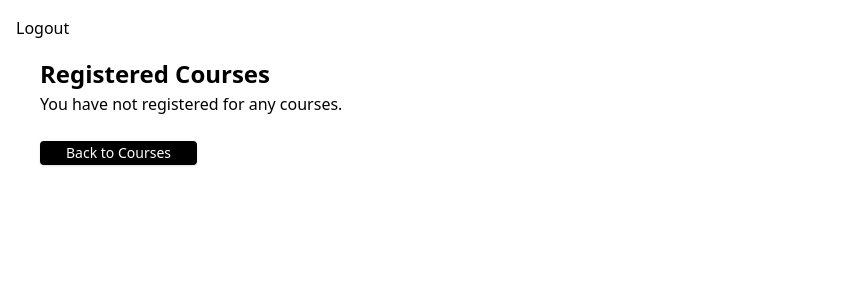
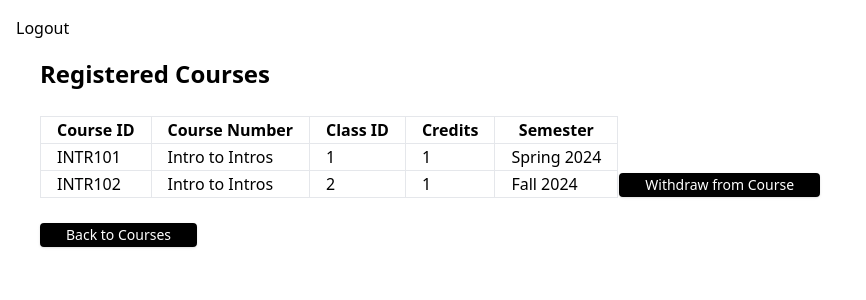
Before and after one commit to asigba/Online-Course-Registration, a Flask app: page /registered in a window 1280 px wide. Shown: the part 40-340 px from the top of the page, without its empty margins (0-866 px from the left). Run offline with Flask 3, Linux system fonts and the light colour scheme; a user stored in the database is signed in; tables that the repository leaves empty hold one stand-in row (values such as "Sample post").

Commit message:
Updated Defaults, Automated Drop/Withdraw Button

```diff
--- a/src/app.py
+++ b/src/app.py
@@ -71,6 +71,10 @@ class User(db.Model, UserMixin):
     created_at = db.Column(db.DateTime, default=datetime.now(timezone.utc), nullable=False)
     updated_at = db.Column(db.DateTime, onupdate=datetime.now(timezone.utc), nullable=True)
 
+    def __init__(self, username, password):
+        self.username = username
+        self.password = User.hash_password(password)
+
     # Changing the default representation
     def __repr__(self):
         """ Changes the default representation
@@ -81,6 +85,32 @@ class User(db.Model, UserMixin):
         """
         return f'{self.username}'
 
+    @staticmethod
+    def hash_password(password):
+        return bcrypt.generate_password_hash(password).decode('utf-8')
+
+    @staticmethod
+    def init_database_users():
+        json_file_path = 'initial_student_user_data.json'
+        with open(json_file_path, 'r') as student_user_data_file:
+            student_user_data = load(student_user_data_file)
+
+        for student_user in student_user_data:
+            user = User(
+                username=student_user['username'],
+                password=student_user['password']
+            )
+            # Add each new course to the database
+            db.session.add(user)
+        try:
+            db.session.commit()
+            if app.debug:
+                print("Users have been successfully added to the database.")
+        except Exception as e:
+            if app.debug:
+                print(f"Error committing changes to the database: {e}")
+            db.session.rollback()
+
 # Default Database Table : Students
 class Student(db.Model):
     __tablename__ = 'students'
@@ -90,14 +120,16 @@ class Student(db.Model):
     student_id = db.Column(db.Integer, unique=True, nullable=False)
     first_name = db.Column(db.String(30), nullable=False)
     last_name = db.Column(db.String(30), nullable=False)
-    updated_at = db.Column(db.DateTime, onupdate=datetime.now(timezone.utc), nullable=True)
     student_email = db.Column(db.String(64), nullable=False)
     phone_number = db.Column(db.String(10), nullable=False)
     current_enrollments = db.Column(JSON, nullable=True)
     past_enrollments = db.Column(JSON, nullable=True)
     cart = db.Column(MutableList.as_mutable(JSON), default=[])
-    registered_courses = db.Column(MutableList.as_mutable(JSON), default=[])
+    registered_classes = db.Column(MutableList.as_mutable(JSON), default=[])
+    created_at = db.Column(db.DateTime, default=datetime.now(timezone.utc), nullable=False)
+    updated_at = db.Column(db.DateTime, onupdate=datetime.now(timezone.utc), nullable=True)
 
+    # student = Student(form.first_name.data, form.last_name.data, user.id, form.username.data, form.phone_number.data)
     def __init__(self, first_name, last_name, id, email, phone):
         self.id = id
         self.first_name = first_name.lower()
@@ -108,6 +140,40 @@ class Student(db.Model):
 
     def __repr__(self):
         return f'<Student {self.first_name} {self.last_name}, User ID: {self.student_id}>'
+
+    @staticmethod
+    def init_database_students():
+        json_file_path = 'initial_student_user_data.json'
+        with open(json_file_path, 'r') as student_user_data_file:
+            student_user_data = load(student_user_data_file)
+
+        for student_user in student_user_data:
+            user = User.query.filter_by(username=student_user['username']).first()
+            student = Student(
+                first_name=student_user['first_name'],
+                last_name=student_user['last_name'],
+                id=user.id,
+                email=student_user['username'],
+                phone=student_user['phone_number']
+            )
+            student.registered_classes = student_user['registered_classes']
+
+            # Allocate seats automatically
+            for class_id in student.registered_classes:
+                class_selected = Class.query.filter(Class.class_id == class_id).first()
+                print(class_selected)
+                class_selected.allocate_seat()
+
+            # Add each new course to the database
+            db.session.add(student)
+        try:
+            db.session.commit()
+            if app.debug:
+                print("Students have been successfully added to the database.")
+        except Exception as e:
+            if app.debug:
+                print(f"Error committing changes to the database: {e}")
+            db.session.rollback()
 
     @staticmethod
     def generate_student_id():
@@ -129,13 +195,13 @@ class Student(db.Model):
             self.cart = []
 
         if class_selected.class_id in self.cart:
-            flash(f"Class {class_selected.class_id}:{class_selected.course_id} is already in the cart.", "info")
+            flash(f"Class {class_selected} is already in the cart.", "info")
         else:
             self.cart.append(class_selected.class_id)
             # Mark the JSON column as modified so SQLAlchemy detects the change
             flag_modified(self, "cart")
             db.session.commit()
-            flash(f"Class {class_selected.class_id}:{class_selected.course_id} added to cart!", "success")
+            flash(f"Class {class_selected} added to cart!", "success")
 
         #print(f"Updated cart contents (Student ID: {self.student_id}): {self.cart}")
 
@@ -150,9 +216,9 @@ class Student(db.Model):
             self.cart.remove(class_selected.class_id)
             flag_modified(self, "cart")
             db.session.commit()
-            flash(f"Class {class_selected.class_id}:{class_selected.course_id} removed from cart.", "success")
+            flash(f"Class {class_selected} removed from cart.", "success")
         else:
-            flash(f"Class {class_selected.class_id}:{class_selected.course_id} is not in the cart.", "info")
+            flash(f"Class {class_selected} is not in the cart.", "info")
 
     def clear_cart(self):
         """Empties the cart or list of course
@@ -173,28 +239,39 @@ class Student(db.Model):
         for class_id in self.cart[:]:
             class_selected = Class.query.filter(Class.class_id == class_id).first()
             if class_selected.available_seats > 0:
-                if class_id not in self.registered_courses:
-                    self.registered_courses.append(class_id)
-                    flash(f"Successfully registered for {class_selected.class_id}:{class_selected.course_id}!", "success")
+                if class_id not in self.registered_classes:
+                    self.registered_classes.append(class_id)
+                    flash(f"Successfully registered for {class_selected}!", "success")
                 else:
-                    flash(f"Course {class_selected.class_id}:{class_selected.course_id} is already registered.", "info")
+                    flash(f"Course {class_selected} is already registered.", "info")
             else:
-                flash(f"Course {class_selected.class_id}:{class_selected.course_id} does not have any available seats.", "failure")
+                flash(f"Course {class_selected} does not have any available seats.", "failure")
 
         self.cart.clear()
         flag_modified(self, "cart")
-        flag_modified(self, "registered_courses")
+        flag_modified(self, "registered_classes")
         db.session.commit()
         class_selected.allocate_seat()
         flash("All available classes selected have been registered successfully.", "success")
 
-    def view_registered_courses(self):
-        if not self.registered_courses:
+    def view_registered_classes(self):
+        if not self.registered_classes:
             print("No registered courses.")
         else:
             print("Registered Courses:")
-            for class_id in self.registered_courses:
+            for class_id in self.registered_classes:
                 print(f"{class_id}")
+
+    def remove_course_from_registered(self, class_selected):
+        if class_selected.class_id in self.registered_classes:
+            self.registered_classes.remove(class_selected.class_id)
+            # Mark the JSON column as modified
+            flag_modified(self, "registered_classes")
+            db.session.commit()
+            class_selected.free_seat()
+            flash(f"Class {class_selected} has been successfully dropped.", "success")
+        else:
+            flash(f"Class {class_selected} is not in your registered courses.", "info")
 
 
 # Default Database Table : Courses
@@ -312,6 +389,16 @@ class Class(db.Model):
     professor = db.Column(db.String(64), nullable=False)
     credits_awarded = db.Column(db.Integer, nullable=False)
     available_seats = db.Column(db.Integer, nullable=False)
+
+    # Changing the default representation
+    def __repr__(self):
+        """ Changes the default representation
+        Args:
+            None
+        Returns:
+            None
+        """
+        return f'Class: {self.course_id}, ID: {self.class_id} '
 
     def allocate_seat(self):
         print(self.course.max_seats)
@@ -502,6 +589,10 @@ def init_database(database_file_path, app, db, course):
                 Semester.init_database_semesters()
                 # Create Classes from Courses
                 Course.create_classes()
+                # Create Default User/Student Account
+                User.init_database_users()
+                Student.init_database_students()
+
 
 # ROUTES...
 
@@ -662,7 +753,7 @@ def change_password():
     form = ChangePasswordForm()
     if form.validate_on_submit():
         #print(current_user.password)
-        password_hash = bcrypt.generate_password_hash(form.new_password.data).decode('utf-8')
+        password_hash = User.hash_password(form.password.data)
         print(password_hash)
         # Setting new password
         current_user.password = password_hash
@@ -678,7 +769,7 @@ def change_password():
 def register():
     form = RegisterForm()
     if form.validate_on_submit():
-        password_hash = bcrypt.generate_password_hash(form.password.data).decode('utf-8')
+        password_hash = User.hash_password(form.password.data)
         user = User(username=form.username.data, password=password_hash)
         db.session.add(user)
         db.session.commit()
@@ -703,11 +794,11 @@ def add_to_cart():
                 student = current_user.student
                 student.add_course_to_cart(class_selected)
             else:
-                flash(f"Class {class_selected.class_id}:{class_selected.course_id} not found!", 'error')
+                flash(f"{class_selected} not found!", 'error')
         else:
-            flash(f"Course {class_selected.class_id}:{class_selected.course_id} does not have any available seats.", "failure")
+            flash(f"{class_selected} does not have any available seats.", "failure")
     else:
-        flash(f"Course {class_selected.class_id}:{class_selected.course_id} has already started or has invalid dates.", "failure")
+        flash(f"{class_selected} has already started or has invalid dates.", "failure")
     return redirect(url_for('view_cart'))
 
 @app.route('/cart')
@@ -730,9 +821,9 @@ def remove_from_cart():
     if class_id in student.cart:
         student.cart.remove(class_id)
         db.session.commit()
-        flash(f"Class {class_selected.class_id}:{class_selected.course_id} removed from cart.", "success")
+        flash(f"Class {class_selected} removed from cart.", "success")
     else:
-        flash(f"Class {class_selected.class_id}:{class_selected.course_id} not found in cart.", "info")
+        flash(f"Class {class_selected} not found in cart.", "info")
 
     return redirect(url_for('view_cart'))
 
@@ -749,25 +840,22 @@ def drop_course():
     student = current_user.student
     class_selected = Class.query.filter(Class.class_id == class_id).first()
 
-    if class_id in student.registered_courses:
-        student.registered_courses.remove(class_id)
-        # Mark the JSON column as modified
-        flag_modified(student, "registered_courses")
-        db.session.commit()
-        class_selected.free_seat()
-        flash(f"Class {class_selected.class_id}:{class_selected.course_id} has been successfully dropped.", "success")
+    # Drop/Withdraw Result in the same action for now.  Future features may require separating the two.
+    if class_selected.get_semester_status() == Semester.UPCOMING or class_selected.get_semester_status() == Semester.IN_SESSION:
+        student.remove_course_from_registered(class_selected)
     else:
-        flash(f"Class {class_selected.class_id}:{class_selected.course_id} is not in your registered courses.", "info")
+        flash(f"[!] ERROR: {student} cannot be unregistered from {class_selected}.", "failure")
 
-    return redirect(url_for('registered_courses'))
+    return redirect(url_for('registered_classes'))
 
 @app.route('/registered')
 @login_required
-def registered_courses():
+def registered_classes():
     student = current_user.student
-    # Fetch course objects for all course IDs in registered_courses
-    registered_courses = Class.query.filter(Class.class_id.in_(student.registered_courses)).all()
-    return render_template('registered_courses.html', registered_courses=registered_courses)
+    # Fetch course objects for all course IDs in registered_classes
+    registered_classes = Class.query.filter(Class.class_id.in_(student.registered_classes)).all()
+    return render_template('registered_classes.html', registered_classes=registered_classes,
+    Semester=Semester)
 
 def main():
 
--- a/src/templates/landing.html
+++ b/src/templates/landing.html
@@ -69,7 +69,7 @@
         <div class="flex justify-center gap-8 mt-4">
             <a href="{{url_for('view_courses')}}" class="text-white hover:text-black bg-black hover:bg-white
             font-medium text-sm px-14 py-3 border-2 border-black shadow rounded transition duration-200">View Courses</a>
-            <a href="{{url_for('registered_courses')}}" class="text-white hover:text-black bg-black hover:bg-white
+            <a href="{{url_for('registered_classes')}}" class="text-white hover:text-black bg-black hover:bg-white
             font-medium text-sm px-14 py-3 border-2 border-black shadow rounded transition duration-200">Registered Courses</a>
             <a href="{{url_for('change_password')}}" class="text-white hover:text-black bg-black hover:bg-white
             font-medium text-sm px-14 py-3 border-2 border-black shadow rounded transition duration-200">Change Password</a>
--- a/src/templates/registered_courses.html
+++ b/src/templates/registered_classes.html
@@ -46,7 +46,7 @@
         <div>
             <h1 class="text-3xl md:text-3xl font-extrabold;" style=" font-weight: bold; font-size: x-large;">
                 Registered Courses</h1>
-                {% if not registered_courses %}
+                {% if not registered_classes %}
                     <p>You have not registered for any courses.</p>
                 {% else %}
         </div><br>
@@ -57,20 +57,44 @@
                 <th scope="col" class="px-4 py-2 border border-gray-400">Course Number</th>
                 <th scope="col" class="px-4 py-2 border border-gray-400">Class ID</th>
                 <th scope="col" class="px-4 py-2 border border-gray-400">Credits</th>
+                <th scope="col" class="px-4 py-2 border border-gray-400">Semester</th>
                 <th></th>
             </tr>
-            {% for class in registered_courses %}
+            {% for class in registered_classes %}
             <tr>
                 <td class="px-4 py-2 border border-gray-400">{{ class.course_id }}</td>
                 <td class="px-4 py-2 border border-gray-400">{{ class.course_name }}</td>
                 <td class="px-4 py-2 border border-gray-400">{{ class.class_id }}</td>
                 <td class="px-4 py-2 border border-gray-400">{{ class.credits_awarded }}</td>
+                <td class="px-4 py-2 border border-gray-400">{{ class.semester }}</td>
                 <td>
+                    <!--
                     <form action="{{ url_for('drop_course') }}" method="post">
                         <input type="hidden" name="class_id" value="{{ class.class_id }}">
                         <button type="submit"class="text-white hover:text-black bg-black hover:bg-white
                         font-medium text-sm px-6 py-2 border-2 border-black shadow rounded transition duration-200">Drop Course</button>
                     </form>
+                    -->
+                    {% if class.get_semester_status() == Semester.UPCOMING %}
+                        <form action="{{ url_for('drop_course') }}" method="post">
+                            <input type="hidden" name="class_id" value="{{ class.class_id }}">
+                            <button type="submit" class="text-white hover:text-black bg-black hover:bg-white
+                            font-medium text-sm px-6 py-2 border-2 border-black shadow rounded transition duration-200">
+                                Drop Course
+                            </button>
+                        </form>
+                    {% elif class.get_semester_status() == Semester.IN_SESSION %}
+                        <form action="{{ url_for('drop_course') }}" method="post">
+                            <input type="hidden" name="class_id" value="{{ class.class_id }}">
+                            <button type="submit" class="text-white hover:text-black bg-black hover:bg-white
+                            font-medium text-sm px-6 py-2 border-2 border-black shadow rounded transition duration-200">
+                                Withdraw from Course
+                            </button>
+                        </form>
+                    {% else %}
+                        <!-- Empty table cell -->
+                        &nbsp;
+                    {% endif %}
                 </td>
             </tr>
             {% endfor %}
--- a/src/templates/view_cart.html
+++ b/src/templates/view_cart.html
@@ -93,7 +93,7 @@
             <button type="submit"class="text-white hover:text-black bg-black hover:bg-white
             font-medium text-sm px-6 py-2 border-2 border-black shadow rounded transition duration-200">Back to Courses</button>
         </a>
-        <a href="{{ url_for('registered_courses') }}">
+        <a href="{{ url_for('registered_classes') }}">
             <button type="submit"class="text-white hover:text-black bg-black hover:bg-white
             font-medium text-sm px-6 py-2 border-2 border-black shadow rounded transition duration-200">Registered Courses</button>
         </a>
```
Also changed, not shown: initial_course_data.json (+28 -0 lines), initial_student_user_data.json (added, +11 -0 lines).
